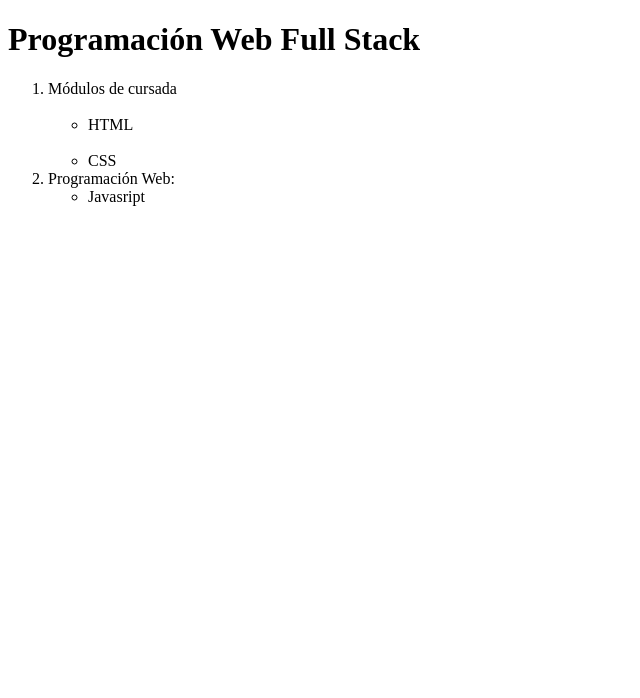
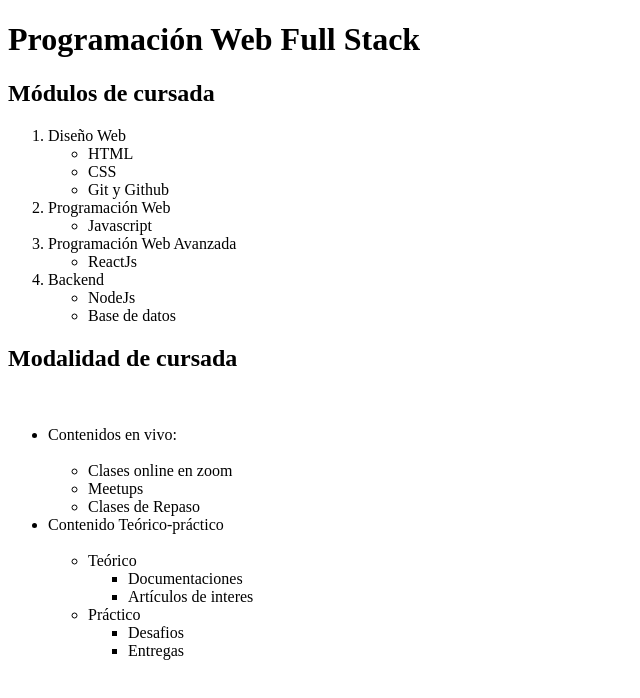
Before and after one commit to FacundoKaufman/Entrega-1---NUCBA, a plain HTML site: page Parte-2.html in a window 1280 px wide. Shown: the whole page, without its empty margins (0-640 px from the left). Drawn offline with Linux system fonts and the light colour scheme.

Commit message:
Tercer commit

```diff
--- a/Parte-2.html
+++ b/Parte-2.html
@@ -7,22 +7,52 @@
     <title>Parte-2-E1</title>
 </head>
 <body>
-<h1>Programación Web Full Stack</h1>
-<section class="Módulos de cursada">
-<ol><li>Módulos de cursada</li>
-    <ul type="circle">
-    <br><li>HTML</li>
-    <br><li>CSS</li>
-</ul>
-<li>Programación Web: </li>
-<ul type=""circle>
-    <li>Javasript</li>
-</ul>
-</ol>
+    <h1>Programación Web Full Stack</h1>
+<section class="MODULOS">
+    <h2>Módulos de cursada</h2>
+    <ol>
+        <li>Diseño Web</li>
+        <ul>
+            <li>HTML</li>
+            <li>CSS</li>
+            <li>Git y Github</li>
+        </ul>
+        <li>Programación Web</li>
+        <ul>
+            <li>Javascript</li>
+        </ul>
+        <li>Programación Web Avanzada</li>
+        <ul>
+            <li>ReactJs</li>
+        </ul>
+        <li>Backend</li>
+        <ul>
+            <li>NodeJs</li>
+            <li>Base de datos</li>
+        </ul>
 </section>
-
-
-</section>
-
+<section class="MODALIDAD">
+    </ol type="circle">
+    <h2>Modalidad de cursada</h2> <br>
+    <ul>
+        <li>Contenidos en vivo:</li> <br>
+        <ul>
+            <li>Clases online en zoom</li>
+            <li>Meetups</li>
+            <li>Clases de Repaso</li>
+        </ul>
+        <li>Contenido Teórico-práctico</li> <br>
+        <ul>
+       <li>Teórico</li>
+       <ul circle>
+        <li>Documentaciones</li>
+        <li>Artículos de interes</li>
+       </ul>
+       <li>Práctico</li>
+       <ul circle>
+        <li>Desafios</li>
+        <li>Entregas</li>
+    </section>
+    </ul>
 </body>
 </html>
```
Also changed, not shown: Parte-3.html (added, +26 -0 lines).
